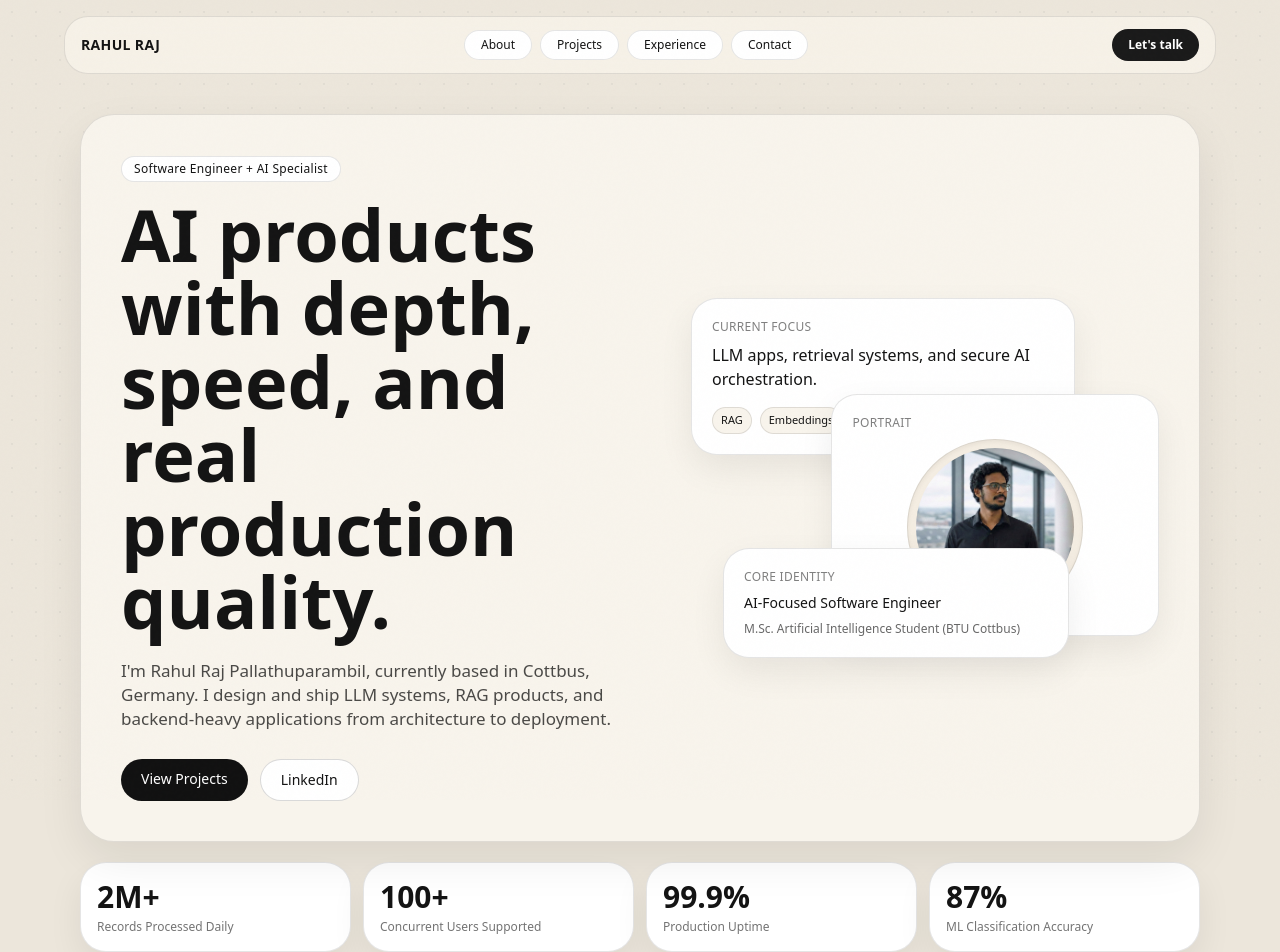
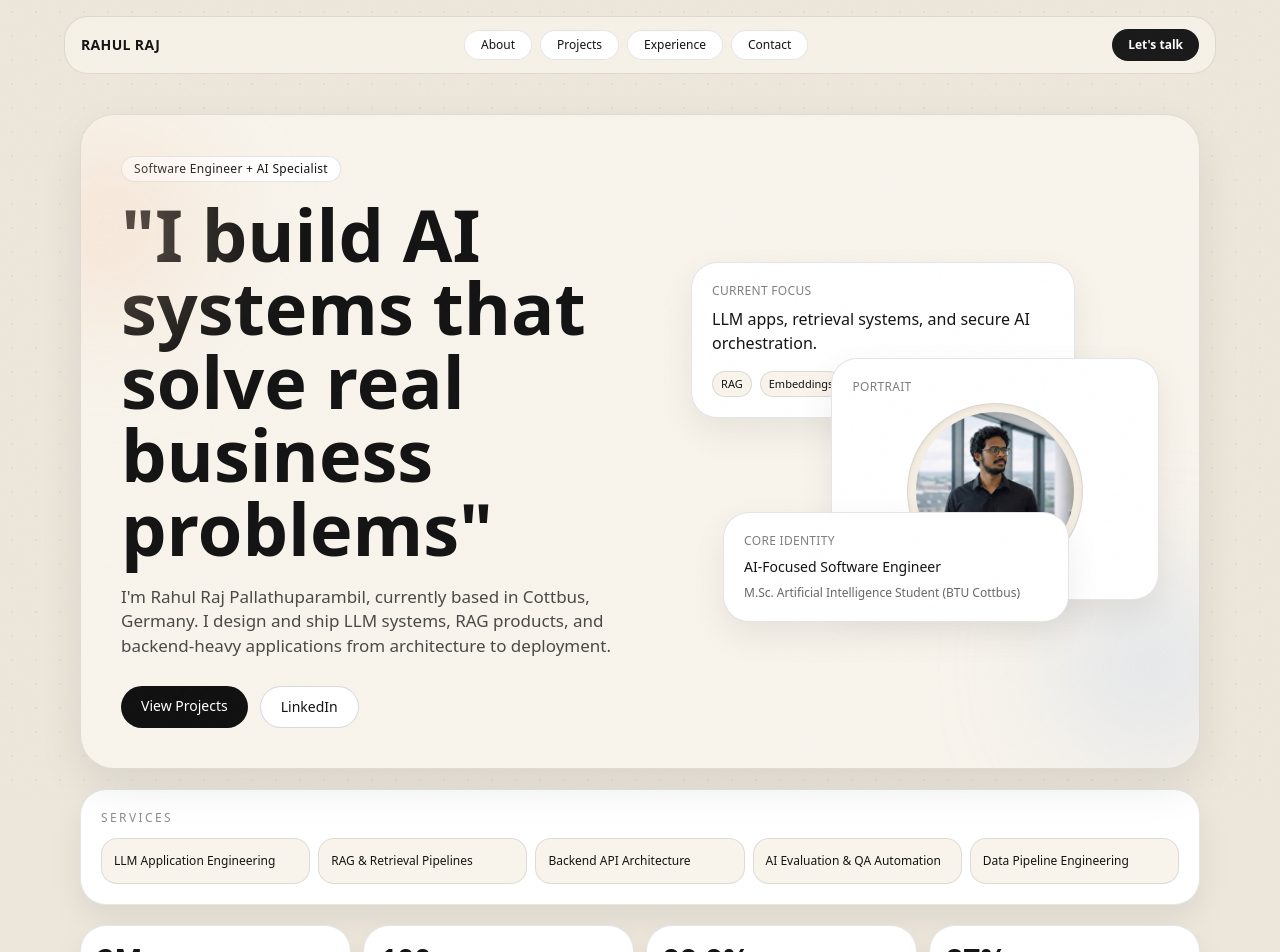
Before and after one commit to kenshiro-17/rahul-portfolio, a Next.js app: page / in a window 1280 px wide. Shown: the top 952 px of the page. Built offline with nearby package versions, Linux system fonts and the light colour scheme.

Commit message:
feat: align portfolio layout with ryan-sullivan style direction

```diff
--- a/src/components/framer/FramerInspiredPortfolio.tsx
+++ b/src/components/framer/FramerInspiredPortfolio.tsx
@@ -56,6 +56,13 @@ export function FramerInspiredPortfolio() {
     { label: "Production Uptime", value: "99.9%" },
     { label: "ML Classification Accuracy", value: "87%" },
   ];
+  const services = [
+    "LLM Application Engineering",
+    "RAG & Retrieval Pipelines",
+    "Backend API Architecture",
+    "AI Evaluation & QA Automation",
+    "Data Pipeline Engineering",
+  ];
 
   return (
     <div className="min-h-screen bg-[#ece6db] text-[#141414] selection:bg-[#d7cfbf]">
@@ -90,13 +97,15 @@ export function FramerInspiredPortfolio() {
 
       <main id="top" className="relative z-10 mx-auto max-w-6xl px-4 pb-24 pt-10">
         <section className="relative overflow-hidden rounded-[34px] border border-black/10 bg-[#f8f4ec] p-6 shadow-[0_18px_45px_rgba(0,0,0,0.08)] md:p-10">
+          <div className="pointer-events-none absolute -left-14 top-8 h-40 w-40 rounded-full bg-[#f4d0b7]/55 blur-3xl" />
+          <div className="pointer-events-none absolute -right-8 bottom-6 h-40 w-40 rounded-full bg-[#bfcde7]/50 blur-3xl" />
           <div className="grid gap-8 md:grid-cols-[1.15fr_1fr] md:items-center">
             <div>
               <p className="mb-4 inline-block rounded-full border border-black/10 bg-white px-3 py-1 text-xs tracking-wide">
                 Software Engineer + AI Specialist
               </p>
               <h1 className="max-w-xl text-4xl font-semibold leading-[1.02] md:text-[72px]">
-                AI products with depth, speed, and real production quality.
+                &quot;I build AI systems that solve real business problems&quot;
               </h1>
               <p className="mt-5 max-w-lg text-sm text-black/70 md:text-[17px]">
                 I&apos;m {PERSONAL_INFO.fullName}, currently based in{" "}
@@ -164,6 +173,22 @@ export function FramerInspiredPortfolio() {
                 <p className="mt-2 text-sm font-medium">{PERSONAL_INFO.title}</p>
                 <p className="mt-2 text-xs text-black/60">{PERSONAL_INFO.currentRole}</p>
               </FloatingObject>
+            </div>
+          </div>
+        </section>
+
+        <section className="mt-5">
+          <div className={`${cardBase} p-5`}>
+            <p className="mb-3 text-xs uppercase tracking-[0.2em] text-black/45">Services</p>
+            <div className="grid gap-2 md:grid-cols-5">
+              {services.map((service) => (
+                <div
+                  key={service}
+                  className="rounded-2xl border border-black/10 bg-[#f8f4ec] px-3 py-3 text-xs font-medium leading-relaxed"
+                >
+                  {service}
+                </div>
+              ))}
             </div>
           </div>
         </section>
@@ -262,7 +287,7 @@ export function FramerInspiredPortfolio() {
 
         <section id="projects" className="mt-16">
           <div className="mb-5 flex items-center justify-between">
-            <h2 className="text-2xl font-semibold md:text-3xl">Selected Work</h2>
+            <h2 className="text-2xl font-semibold md:text-3xl">Works</h2>
             <a
               href={PERSONAL_INFO.github}
               target="_blank"
@@ -344,7 +369,7 @@ export function FramerInspiredPortfolio() {
         </section>
 
         <section id="experience" className="mt-14">
-          <h2 className="mb-5 text-2xl font-semibold md:text-3xl">Experience</h2>
+          <h2 className="mb-5 text-2xl font-semibold md:text-3xl">Experiences</h2>
           <div className="space-y-4">
             {WORK_EXPERIENCE.map((item, index) => (
               <motion.article
```
